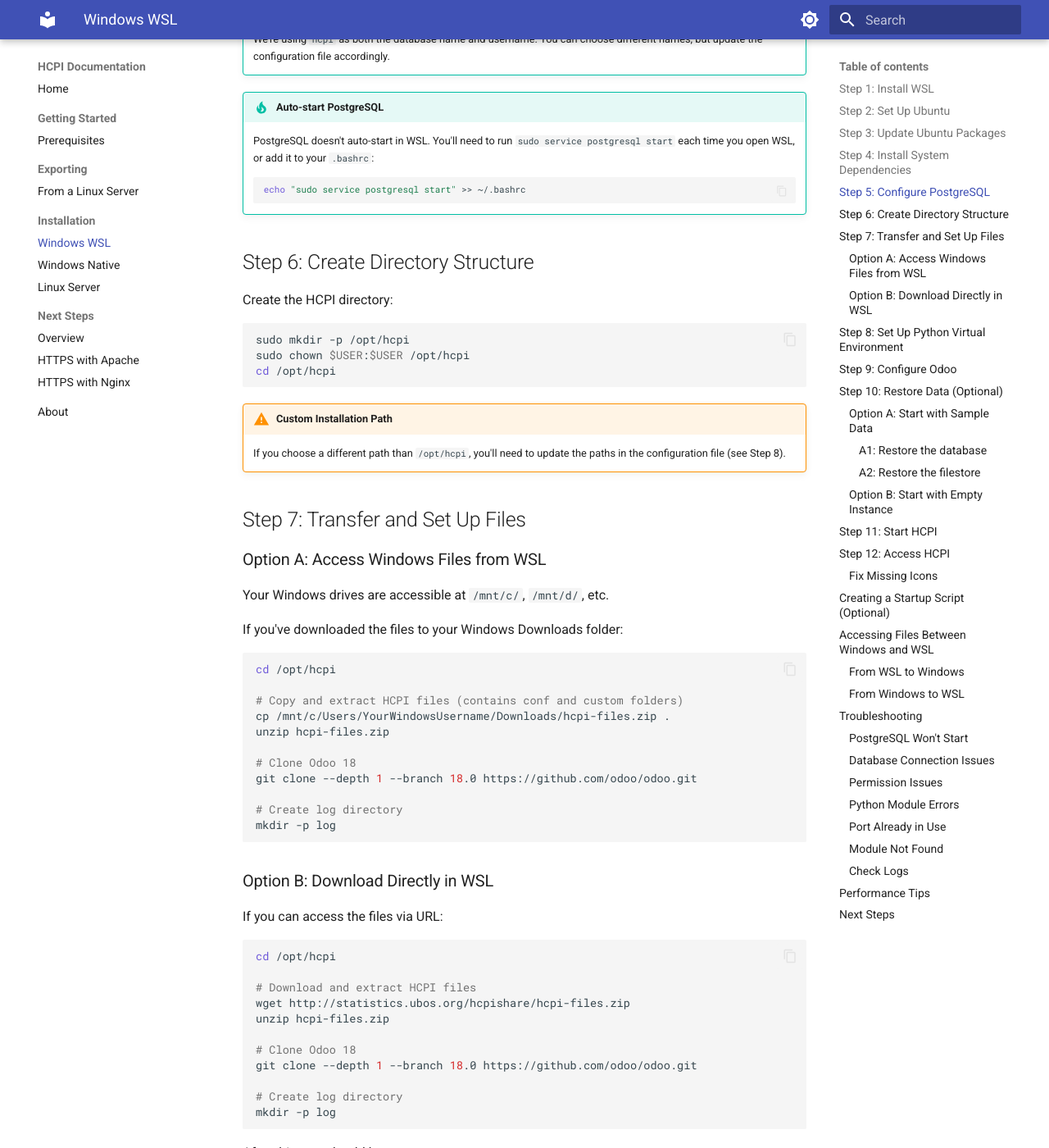
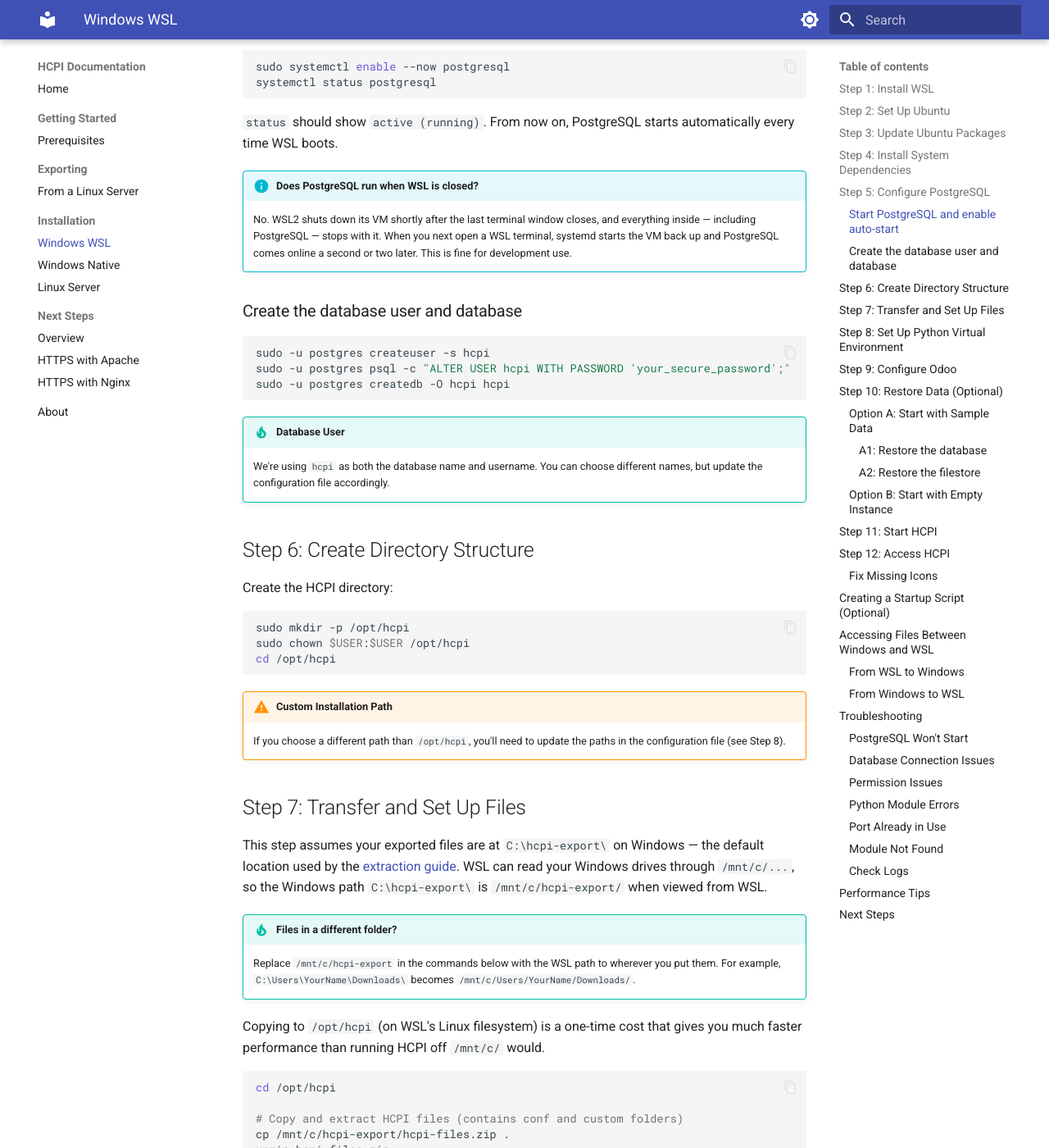
Before and after one commit to kanyeceejayA/hcpi-docs, an MkDocs documentation site: the page built from docs/installation/windows-wsl.md, in a window 1280 px wide and 1400 px high, scrolled down 1771 px. Shown: the whole window at 82% size. Built offline with MkDocs 1.6.1 and Material for MkDocs 9.7.7, drawn with Linux system fonts in a browser that asks for light colours; some of the changed text lies outside the part shown.

Commit message:
Update extraction and installation documentation for clarity on file structure and WSL setup

````diff
--- a/docs/installation/windows-wsl.md
+++ b/docs/installation/windows-wsl.md
@@ -51,13 +51,68 @@
 
 ## Step 5: Configure PostgreSQL
 
-Start PostgreSQL service:
+Modern WSL2 installations have systemd enabled by default — this guide assumes that's the case. Quick sanity check:
 
 ```bash
-sudo service postgresql start
+systemctl is-system-running
 ```
 
-Create a PostgreSQL user and database:
+You should see `running` or `degraded` (either is fine). If not, expand the block below before continuing.
+
+??? note "If systemd isn't active"
+    The fix depends on whether you're on WSL2 (where systemd can be enabled) or WSL1 (where it can't). Check your version first.
+
+    **Find out which WSL version you're on.** Open **PowerShell on Windows** (not inside WSL) and run:
+
+    ```powershell
+    wsl -l -v
+    ```
+
+    You'll see a table. Look at the `VERSION` column for your distribution — it will be either `1` or `2`.
+
+    **If you're on WSL2**, turn systemd on. Back in your WSL terminal:
+
+    ```bash
+    sudo nano /etc/wsl.conf
+    ```
+
+    Add:
+
+    ```ini
+    [boot]
+    systemd=true
+    ```
+
+    Save (`Ctrl+X`, `Y`, `Enter`), then from **PowerShell on Windows**:
+
+    ```powershell
+    wsl --shutdown
+    ```
+
+    Reopen your WSL terminal and re-run `systemctl is-system-running`. You should now see `running` or `degraded`, and you can continue with the golden path below.
+
+    **If you're on WSL1**, systemd isn't available — period. Upgrading to WSL2 is recommended (from PowerShell: `wsl --set-version <DistroName> 2`). If you want to stay on WSL1, skip the `systemctl` commands below and use the legacy form instead:
+
+    ```bash
+    sudo service postgresql start
+    echo "sudo service postgresql start" >> ~/.bashrc
+    ```
+
+    Downside of the WSL1 route: each new terminal window will prompt for your sudo password, and auto-start is tied to shell open (not VM boot).
+
+### Start PostgreSQL and enable auto-start
+
+```bash
+sudo systemctl enable --now postgresql
+systemctl status postgresql
+```
+
+`status` should show `active (running)`. From now on, PostgreSQL starts automatically every time WSL boots.
+
+!!! info "Does PostgreSQL run when WSL is closed?"
+    No. WSL2 shuts down its VM shortly after the last terminal window closes, and everything inside — including PostgreSQL — stops with it. When you next open a WSL terminal, systemd starts the VM back up and PostgreSQL comes online a second or two later. This is fine for development use.
+
+### Create the database user and database
 
 ```bash
 sudo -u postgres createuser -s hcpi
@@ -67,12 +122,6 @@
 
 !!! tip "Database User"
     We're using `hcpi` as both the database name and username. You can choose different names, but update the configuration file accordingly.
-
-!!! tip "Auto-start PostgreSQL"
-    PostgreSQL doesn't auto-start in WSL. You'll need to run `sudo service postgresql start` each time you open WSL, or add it to your `.bashrc`:
-    ```bash
-    echo "sudo service postgresql start" >> ~/.bashrc
-    ```
 
 ## Step 6: Create Directory Structure
 
@@ -89,17 +138,18 @@
 
 ## Step 7: Transfer and Set Up Files
 
-### Option A: Access Windows Files from WSL
+This step assumes your exported files are at `C:\hcpi-export\` on Windows — the default location used by the [extraction guide](../extraction/linux-export.md). WSL can read your Windows drives through `/mnt/c/...`, so the Windows path `C:\hcpi-export\` is `/mnt/c/hcpi-export/` when viewed from WSL.
 
-Your Windows drives are accessible at `/mnt/c/`, `/mnt/d/`, etc.
+!!! tip "Files in a different folder?"
+    Replace `/mnt/c/hcpi-export` in the commands below with the WSL path to wherever you put them. For example, `C:\Users\YourName\Downloads\` becomes `/mnt/c/Users/YourName/Downloads/`.
 
-If you've downloaded the files to your Windows Downloads folder:
+Copying to `/opt/hcpi` (on WSL's Linux filesystem) is a one-time cost that gives you much faster performance than running HCPI off `/mnt/c/` would.
 
 ```bash
 cd /opt/hcpi
 
 # Copy and extract HCPI files (contains conf and custom folders)
-cp /mnt/c/Users/YourWindowsUsername/Downloads/hcpi-files.zip .
+cp /mnt/c/hcpi-export/hcpi-files.zip .
 unzip hcpi-files.zip
 
 # Clone Odoo 18
@@ -108,24 +158,22 @@
 # Create log directory
 mkdir -p log
 ```
-
-### Option B: Download Directly in WSL
-
-If you can access the files via URL:
-
+Then clone Odoo 18 into the folder. This step might take a while depending on your internet connection.
 ```bash
-cd /opt/hcpi
-
-# Download and extract HCPI files
-wget http://statistics.ubos.org/hcpishare/hcpi-files.zip
-unzip hcpi-files.zip
-
 # Clone Odoo 18
 git clone --depth 1 --branch 18.0 https://github.com/odoo/odoo.git
+```
 
-# Create log directory
-mkdir -p log
-```
+??? note "No export files? Download Uganda's test files instead"
+    If you don't have your own country's export, you can pull the Uganda test set directly in WSL:
+
+    ```bash
+    cd /opt/hcpi
+    wget http://statistics.ubos.org/hcpishare/hcpi-files.zip
+    unzip hcpi-files.zip
+    git clone --depth 1 --branch 18.0 https://github.com/odoo/odoo.git
+    mkdir -p log
+    ```
 
 After this, you should have:
 
@@ -210,7 +258,7 @@
 
 ```bash
 cd /opt/hcpi
-cp /mnt/c/Users/YourWindowsUsername/Downloads/hcpi.dump .
+cp /mnt/c/hcpi-export/hcpi.dump .
 pg_restore -U hcpi -d hcpi --no-owner --no-privileges -j 4 hcpi.dump
 ```
 
@@ -218,7 +266,7 @@
 
 ```bash
 cd /opt/hcpi
-cp /mnt/c/Users/YourWindowsUsername/Downloads/hcpi-db.zip .
+cp /mnt/c/hcpi-export/hcpi-db.zip .
 unzip hcpi-db.zip
 psql -U hcpi -d hcpi -f hcpi.sql
 ```
@@ -232,7 +280,7 @@
 ```bash
 mkdir -p ~/.local/share/Odoo/filestore
 cd ~/.local/share/Odoo/filestore
-unzip /mnt/c/Users/YourWindowsUsername/Downloads/hcpi-filestore.zip
+unzip /mnt/c/hcpi-export/hcpi-filestore.zip
 ```
 
 After unzipping, confirm the folder name matches your `db_name`:
````
Also changed, not shown: docs/extraction/linux-export.md (+16 -5 lines), docs/installation/windows-native.md (+4 -4 lines).
